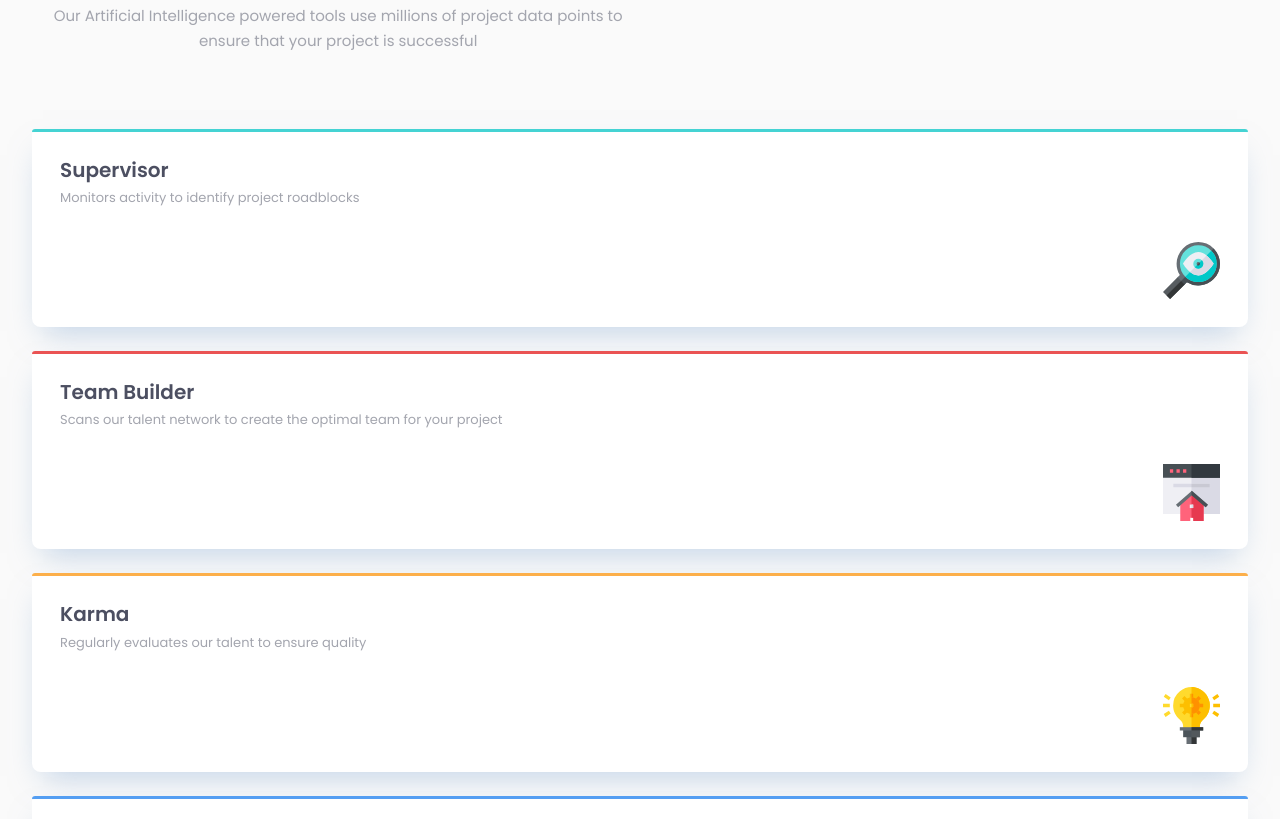
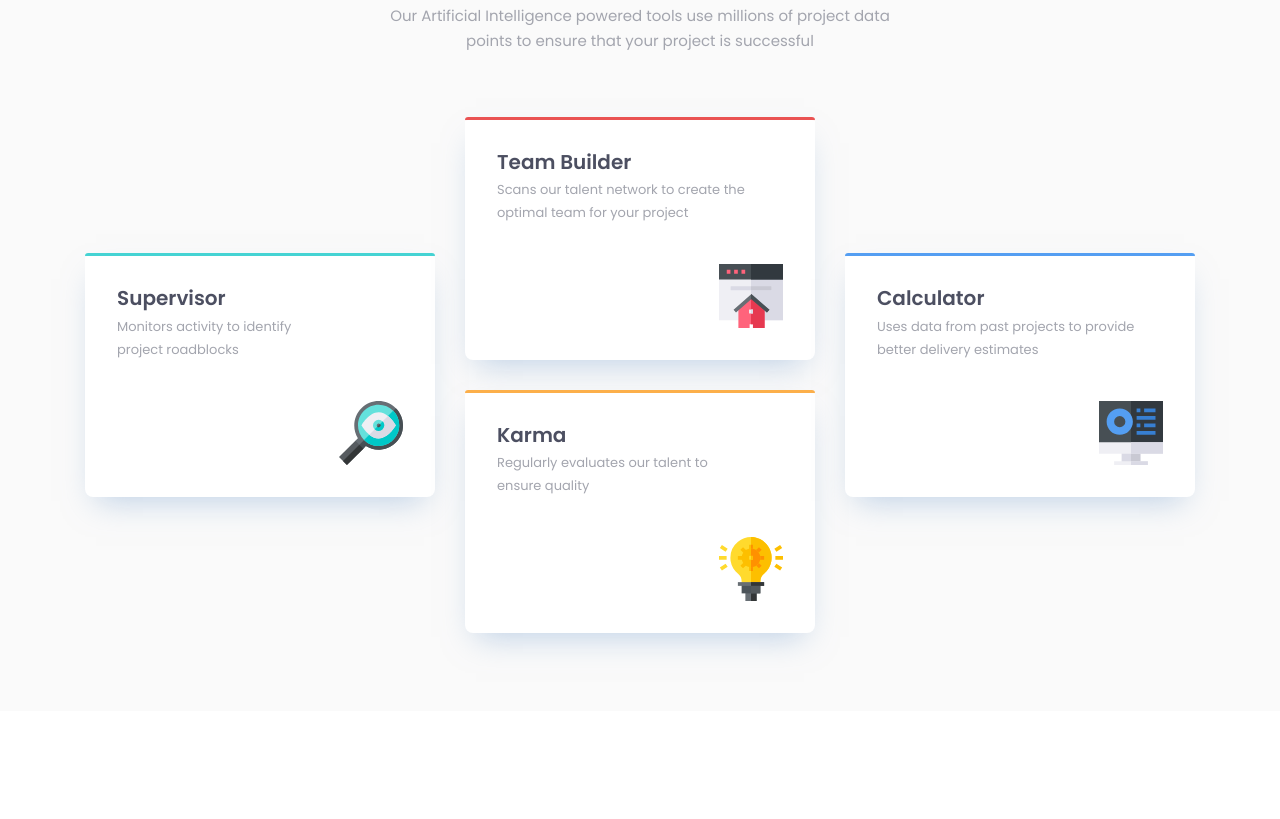
Before and after one commit to DocForLoop/four-card-feature-section, a website: page index.html in a window 1280 px wide. Shown: the part 201-1020 px from the top of the page. After the commit the page ends 912 px from the top, so only its background shows below. Drawn offline with Linux system fonts and the light colour scheme.

Commit message:
Add responsive style

```diff
--- a/scss/components/_feature-section.scss
+++ b/scss/components/_feature-section.scss
@@ -1,10 +1,12 @@
 .feature {
-    background-color: var(--clr-secondary-bg);
     padding-inline: 32px;
     padding-top: 85px;
     padding-bottom: 78px;
 }
 
+.feature__header {
+    text-align: center;
+}
 .feature__header h2 {
     padding-inline: 7px;
 }
@@ -16,7 +18,6 @@
 
 .feature__title--highlighted {
     font-weight: 600;
-    text-align: center;
 }
 
 .feature h2 {
@@ -24,7 +25,6 @@
 }
 
 .feature__desc {
-    text-align: center;
     margin-bottom: 4.75rem;
     line-height: 1.563rem;
 }
@@ -34,20 +34,24 @@
     background-color: hsl( 0, 0%, 100%);
     border-top-left-radius: 0.2rem;
     border-top-right-radius: 0.2rem;
-    border-bottom-left-radius: 0.55rem;
-    border-bottom-right-radius: 0.55rem;
+    border-bottom-left-radius: 0.5rem;
+    border-bottom-right-radius: 0.5rem;
     box-shadow: 0px 15px 30px -11px hsl( 213, 47% ,67%, 0.5);
     &--color2 {
         border-top: 0.222rem solid var(--clr-primary-2);
+        grid-area: sup;
     }
     &--color1 {
         border-top: 0.222rem solid var(--clr-primary-1);
+        grid-area: team;
     }
     &--color3 {
         border-top: 0.222rem solid var(--clr-primary-3);
+        grid-area: kar;
     }
     &--color4 {
         border-top: 0.222rem solid var(--clr-primary-4);
+        grid-area: calc;
     }
 }
 
@@ -60,3 +64,43 @@
     line-height: 1.438rem;
     margin-bottom: 2.063rem;
 }
+
+@media (width > 75em) {
+    .feature__grid {
+        display: grid;
+        grid-template-columns: repeat(3, 1fr);
+        grid-template-rows: repeat(4, 1fr);
+        grid-template-areas:
+            '. team .'
+            'sup team calc'
+            'sup kar calc '
+            '. kar .';
+        gap: 1.875rem;
+        max-width: 69.375rem;
+    }
+    .feature {
+        display: flex;
+        flex-direction: column;
+        &__header {
+            align-self: center;
+        }
+    }
+    .feature__header h2 {
+        padding-inline: 0;
+    }
+    .feature__desc {
+        padding-inline: 32px;
+        max-width: 65ch;
+        margin-bottom: 4rem;
+    }
+    .feature__card {
+        padding: 32px;
+        &-icon {
+            width: 64px;
+            height: 64px;
+        }
+        &-desc {
+            margin-bottom: 2.5rem;
+        }
+    }
+}
--- a/scss/global/_boilerplate.scss
+++ b/scss/global/_boilerplate.scss
@@ -28,7 +28,7 @@ h1, h2, h3 {
 
 p, li, figcaption {
     text-wrap: pretty;
-    max-width: 65ch;
+    max-width: 45ch;
     color: var(--clr-secondary-text);
 }
 
--- a/scss/global/_layout.scss
+++ b/scss/global/_layout.scss
@@ -1,3 +1,8 @@
+.feature {
+    display:flex;
+    flex-direction: column;
+}
+
 .feature__card {
     display: flex;
     flex-direction: column;
@@ -9,5 +14,22 @@
 
 .feature__grid {
     display: grid;
+    grid-template-columns: 1fr;
+    grid-template-rows: repeat(4, 1fr);
+    grid-template-areas:
+        'sup'
+        'team'
+        'kar'
+        'calc';
     gap: 1.5rem;
+    align-self: center;
+    max-width: 20rem;
 }
+
+main {
+    min-height: 100vh;
+    display: grid;
+    justify-content: center;
+    align-items: center;
+    background-color: var(--clr-secondary-bg);
+}
```
Also changed, not shown: css/style.css.
